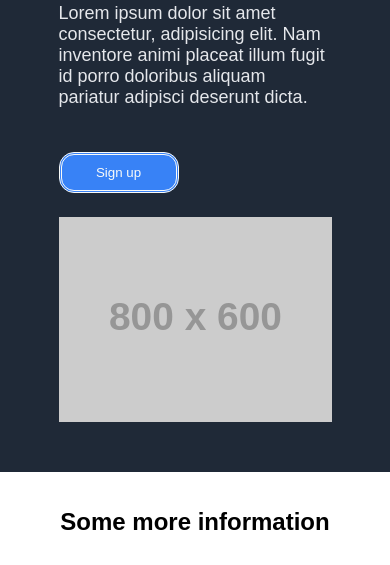
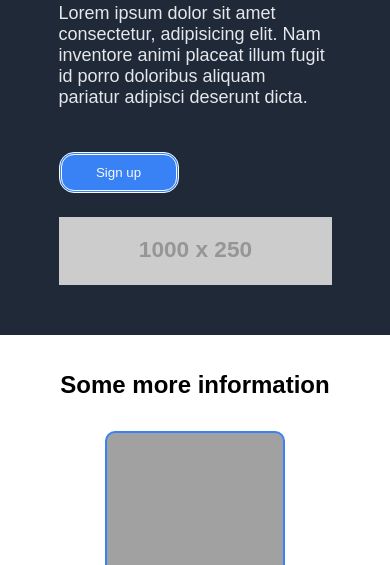
Before and after one commit to HydroRx/landingpageforodinproject, a plain HTML site: page index.html in a window 390 px wide. Shown: the part 278-843 px from the top of the page. Drawn offline with Linux system fonts and the light colour scheme; placeholder pictures from the web are drawn by us.

Commit message:
Hero img is now responsive, overall skeleton is responsive

```diff
--- a/index.html
+++ b/index.html
@@ -36,11 +36,23 @@
             <button class="herobutton">Sign up</button>
           </div>
           <div class="herorightside">
-            <img
-              src="https://via.placeholder.com/800x600"
-              alt="Example Image"
-              class="heroimg"
-            />
+            <picture>
+              <source
+                media="(max-width: 906px)"
+                srcset="https://via.placeholder.com/1000x250"
+              />
+
+              <source
+                media="(max-width: 1200px)"
+                srcset="https://via.placeholder.com/500x600"
+              />
+
+              <img
+                src="https://via.placeholder.com/1200x600"
+                alt="Example Image"
+                class="heroimg"
+              />
+            </picture>
           </div>
         </div>
       </div>
```
